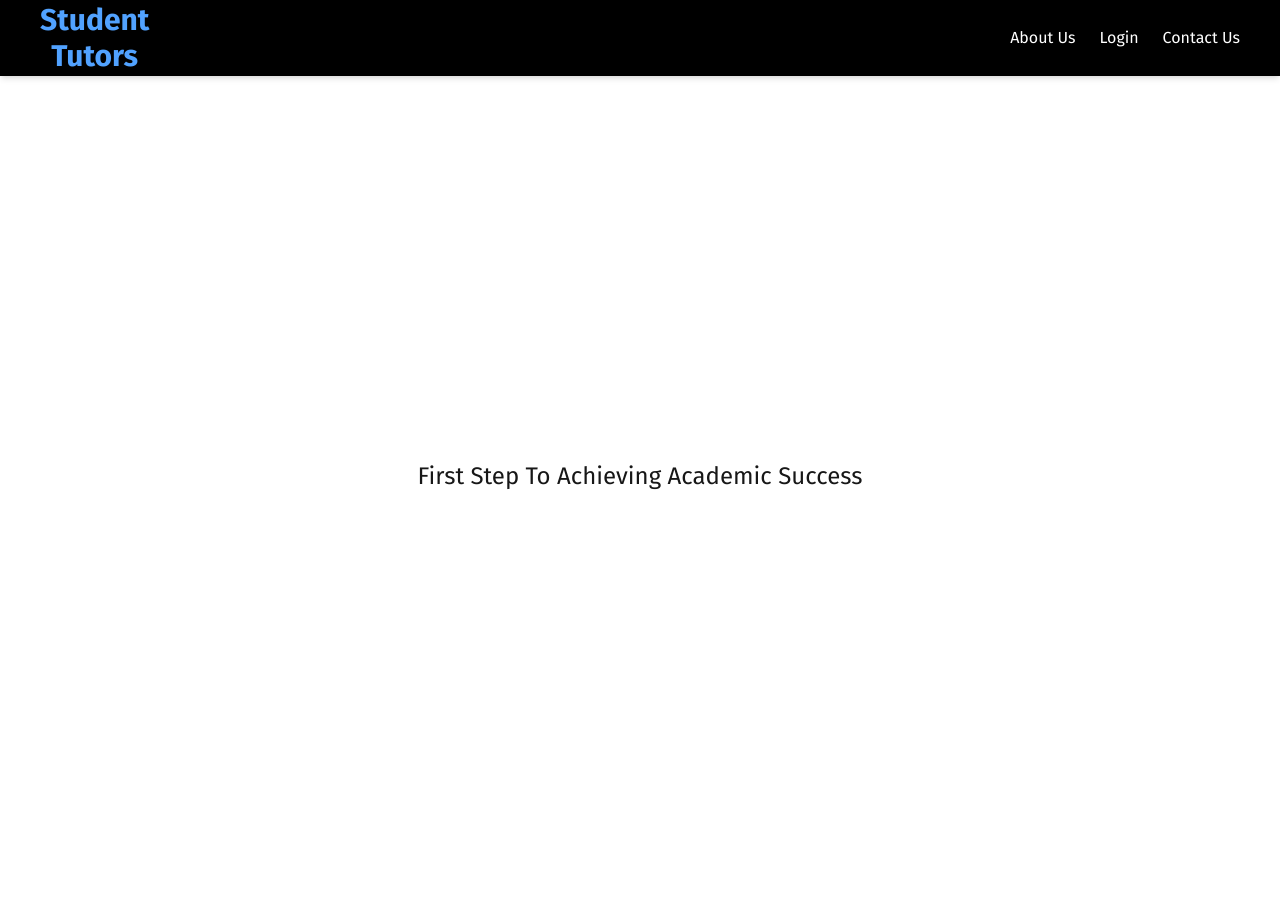
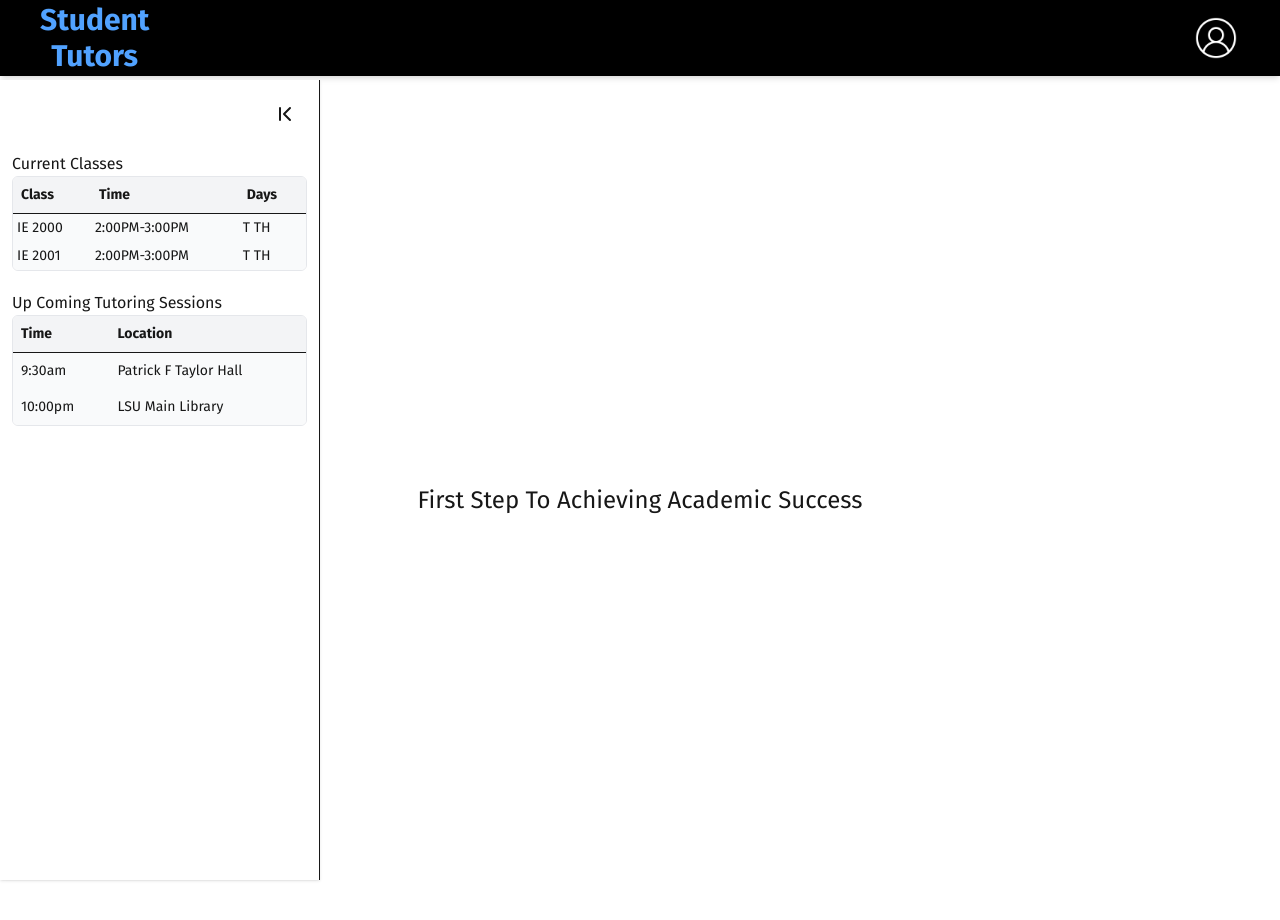
Before and after one commit to AmyG-LSU/schedulingtutoring, a Next.js app: page / in a window 1280 px wide. Shown: the top 920 px of the page. Before the commit the page ends 876 px from the top, so only its background shows below. Built offline with nearby package versions, Linux system fonts and the light colour scheme.

Commit message:
images added sidebar done profile image for nav bar added

```diff
--- a/src/app/layout.tsx
+++ b/src/app/layout.tsx
@@ -1,36 +1,58 @@
 import type { Metadata } from "next";
 import "./globals.css";
 import Navbar from "@/components/Navbar";
-import { Fira_Sans} from "next/font/google";
-
+import Sidebar from "@/components/Sidebar";
+import { Fira_Sans } from "next/font/google";
+import SidebarTable from "@/components/SidebarTable";
+interface ClassInformation {
+  Class: string;
+  Time: string
+}
+// ✅ Font setup
 const fira_Sans = Fira_Sans({
   subsets: ["latin"],
-  weight: ["400","300","700"],
-  style: ["normal","italic"]
-
+  weight: ["300", "400", "700"],
+  style: ["normal", "italic"],
 });
 
-
+// ✅ Metadata
 export const metadata: Metadata = {
   title: "Create Next App",
   description: "Generated by create next app",
 };
 
+// ✅ Layout
 export default function RootLayout({
-  children,
-}: Readonly<{
+                                     children,
+                                   }: Readonly<{
   children: React.ReactNode;
 }>) {
   return (
-    <html lang="en">
-      <body
-        className={`${fira_Sans.className} antialiased`}>
-        <Navbar />
-        <main>
-            {children}
-        </main>
+      <html lang="en">
+      <body className={`${fira_Sans.className} antialiased`}>
+      {/* Navbar stays at the top */}
+      <Navbar />
 
+      {/* Sidebar and content side by side */}
+      <div className="flex">
+        <Sidebar>
+            <p>Current Classes</p>
+          <SidebarTable data={[
+              { Class: "IE 2000", Time: "2:00PM-3:00PM", Days: "T TH" },
+              { Class: "IE 2001", Time: "2:00PM-3:00PM", Days: "T TH" },
+          ]}/>
+            <p className="pt-5">Up Coming Tutoring Sessions</p>
+            <SidebarTable data={[
+                {Time: "9:30am", Location: "Patrick F Taylor Hall"},
+                {Time: "10:00pm", Location: "LSU Main Library"}
+            ]}/>
+
+        </Sidebar>
+
+        {/* Main content area */}
+        <main className="flex-1 p-6">{children}</main>
+      </div>
       </body>
-    </html>
+      </html>
   );
 }
--- a/src/components/Navbar.tsx
+++ b/src/components/Navbar.tsx
@@ -1,6 +1,6 @@
 // components/Navbar.tsx
 "use client";
-
+import Image from "next/image";
 import Link from "next/link";
 import { useState } from "react";
 import { Menu, X } from "lucide-react"; // icon library (lucide-react)
@@ -25,15 +25,22 @@ export default function Navbar() {
 
                     {/* Desktop Links */}
                     <div className="hidden md:flex space-x-6">
-                        <Link href="/about" className="text-white hover:text-blue-600">
-                            About Us
+
+                        <Link href="/login" className="flex items-center justify-center">
+                            <Link href="/login" className="flex items-center justify-center h-16">
+                                <Image
+                                    src="/profile.png"
+                                    alt="Profile"
+                                    width={0}
+                                    height={0}
+                                    sizes="100vw"
+                                    className="h-3/4 w-auto object-contain filter brightness-0 invert"
+                                />
+                            </Link>
+
                         </Link>
-                        <Link href="/login" className="text-white hover:text-blue-600">
-                            Login
-                        </Link>
-                        <Link href="/contact" className="text-white hover:text-blue-600">
-                            Contact Us
-                        </Link>
+
+
                     </div>
 
                     {/* Mobile Menu Button */}
--- /dev/null
+++ b/src/components/Sidebar.tsx
@@ -0,0 +1,41 @@
+"use client";
+
+import { useState } from "react";
+import { ChevronFirst, ChevronLast } from "lucide-react";
+import Image from "next/image";
+
+interface SidebarProps {
+    children?: React.ReactNode;
+}
+
+export default function Sidebar({ children }: SidebarProps) {
+    const [expanded, setExpanded] = useState(true);
+
+    if (!expanded) {
+        // Show only the floating toggle button when collapsed
+        return (
+            <button
+                onClick={() => setExpanded(true)}
+                className="fixed top-22 left-4 z-50 p-2 rounded-lg bg-white shadow-md hover:bg-gray-200 w-[6vw] h-[6vh]"
+            >
+                <Image src="/daily-schedule-icon.png" alt="profile" width={0}height={0} sizes="100vw" className="h-3/4 w-auto object-contain"/>
+            </button>
+        );
+    }
+
+    return (
+        <aside className="fixed top-20 left-0 h-screen w-80 bg-white border-r shadow-sm flex flex-col z-40 transition-all duration-300">
+            <div className="p-4 pb-2 flex justify-between items-center">
+                <p></p>
+                <button
+                    onClick={() => setExpanded(false)}
+                    className="p-1.5 rounded-lg hover:bg-gray-200"
+                >
+                    <ChevronFirst />
+                </button>
+            </div>
+
+            <div className="flex-1 overflow-y-auto p-3">{children}</div>
+        </aside>
+    );
+}
--- /dev/null
+++ b/src/components/SidebarTable.tsx
@@ -0,0 +1,67 @@
+"use client";
+
+interface ClassRow {
+    Class: string;
+    Time: string;
+    Days: string;
+}
+interface ScheduledClasses{
+    Time: string;
+    Location: string
+
+}
+
+interface SidebarTableProps {
+    data: ClassRow[] | ScheduledClasses[];
+}
+
+export default function SidebarTable({ data }: SidebarTableProps) {
+    const isClassTable = "Class" in data[0];
+
+    return (
+
+        <div className="overflow-x-auto border border-gray-200 rounded-md">
+            <table className="min-w-full border-collapse text-sm">
+                <thead className="bg-gray-100">
+                <tr>
+                    {isClassTable ?(
+                        <>
+                            <th className="border-b p-2 text-left">Class</th>
+                            <th className="border-b p-2 text-left">Time</th>
+                            <th className="border-b p-2 text-left">Days</th>
+                        </>
+                    ) :
+                        (
+                            <>
+                                <th className="border-b p-2 text-left">Time</th>
+                                <th className="border-b p-2 text-left">Location</th>
+                            </>
+                        )}
+
+                </tr>
+                </thead>
+                <tbody>
+                {isClassTable ? (
+                    (data as ClassRow[]).map((row, idx) =>
+                        (
+                            <tr key={idx} className="hover: bg-gray-50">
+                                <td className="p-1">{row.Class}</td>
+                                <td className="p-1">{row.Time}</td>
+                                <td className="p-1">{row.Days}</td>
+                            </tr>
+                        ))
+                ):(
+                    (data as ScheduledClasses[]).map((row, idx) =>
+                        (
+                            <tr key={idx} className="hover: bg-gray-50">
+                                <td className=" p-2">{row.Time}</td>
+                                <td className=" p-2">{row.Location}</td>
+                            </tr>
+                        ))
+                    )}
+
+                </tbody>
+            </table>
+        </div>
+    );
+}
```
Also changed, not shown: public/daily-schedule-icon.png (added), public/profile.png (added).
